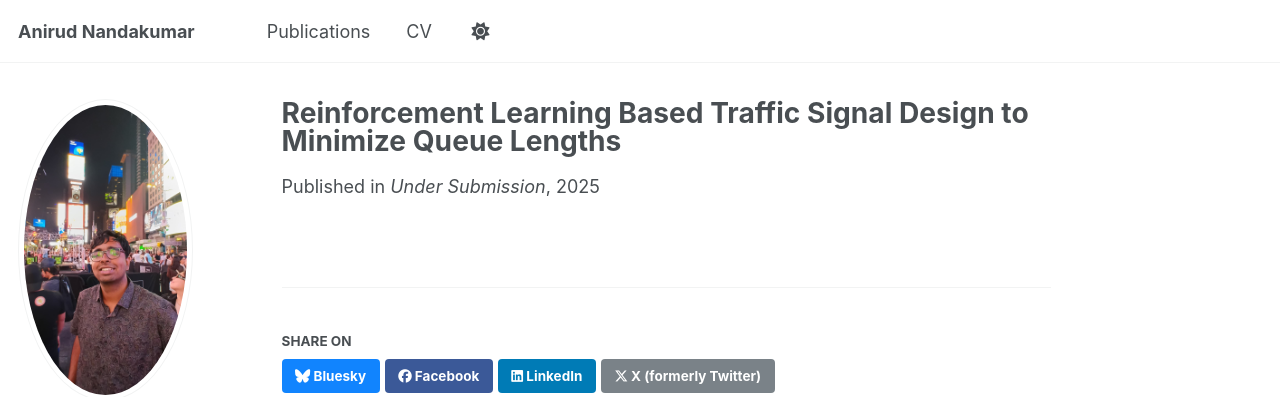
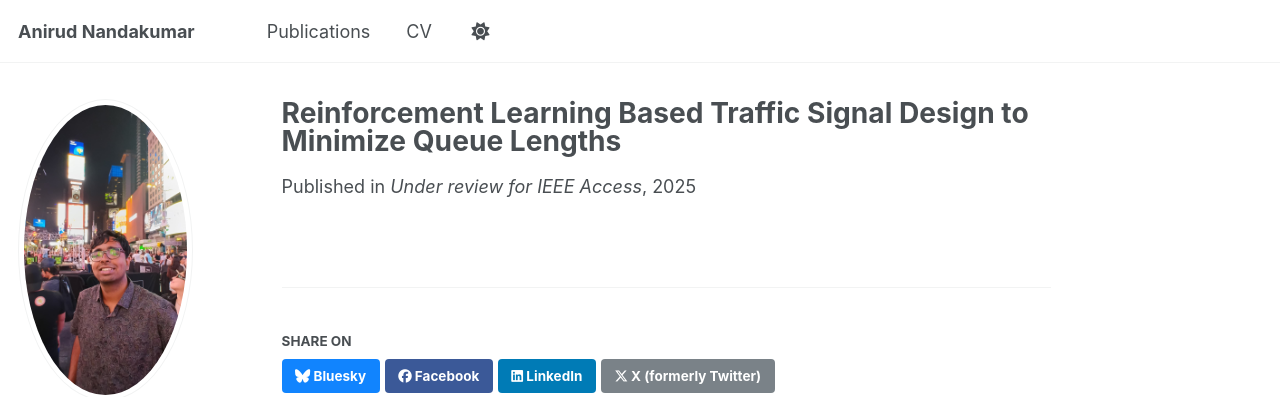
Before and after one commit to AnirudN/AnirudN.github.io, a Jekyll site: the page built from _publications/RLTSC.md, in a window 1280 px wide. Shown: the top 397 px of the page. Built offline with Jekyll 4.4.1, drawn with Linux system fonts in a browser that asks for light colours; a script that is not in the unit is left out.

Commit message:
Update RLTSC.md

```diff
--- a/_publications/RLTSC.md
+++ b/_publications/RLTSC.md
@@ -5,6 +5,6 @@ category: manuscripts
 permalink: /publication/RLTrafficSignals
 excerpt: ''
 date: 2025-10-01
-venue: 'Under Submission'
+venue: 'Under review for IEEE Access'
 authors: "Anirud Nandakumar, Prof. Lelitha Devi Vanajakshi, Dr. Chayan Banerjee"
 ---
```
